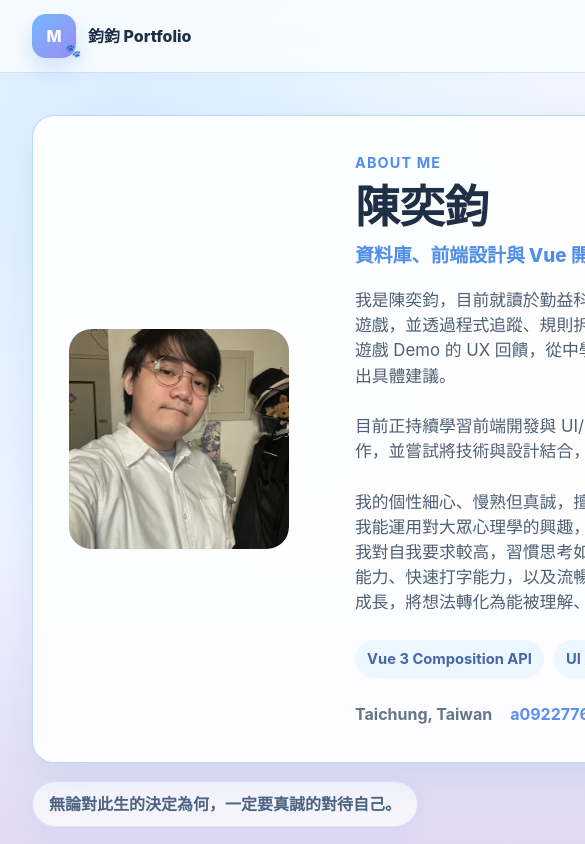
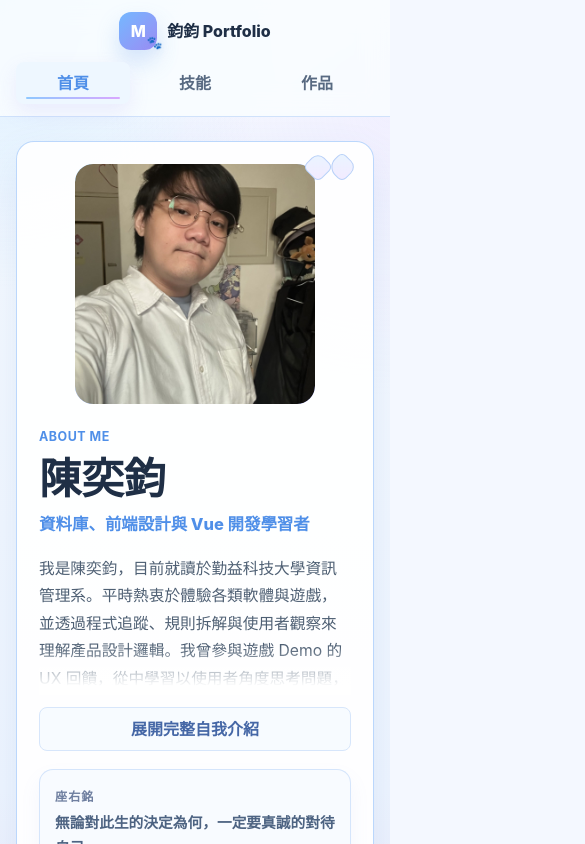
Before and after one commit to an80546/MyPortfolio, a Vue app: page / in a window 390 px wide. Shown: the top 844 px of the page, 585 px wide, since content can reach past the window. Built offline with nearby package versions, Linux system fonts and the light colour scheme.

Commit message:
手機板+大修整

```diff
--- a/src/App.vue
+++ b/src/App.vue
@@ -25,7 +25,6 @@ import NavBar from './components/NavBar.vue'
 }
 
 body {
-  min-width: 1024px;
   min-height: 100vh;
   margin: 0;
   background:
@@ -114,4 +113,43 @@ a {
   transform: translateY(-2px);
   box-shadow: 0 14px 28px rgba(151, 138, 238, 0.18);
 }
+
+@media (max-width: 720px) {
+  body {
+    overflow-x: hidden;
+    background:
+      radial-gradient(circle at 0% 0%, rgba(144, 203, 255, 0.26), transparent 18rem),
+      radial-gradient(circle at 100% 8%, rgba(221, 196, 255, 0.2), transparent 18rem),
+      linear-gradient(180deg, #f7fbff 0%, #eef5ff 58%, #dfd2ef 100%);
+  }
+
+  .app-shell {
+    width: min(100% - 32px, 560px);
+    padding: 24px 0 46px;
+  }
+
+  .page-header {
+    margin-bottom: 22px;
+  }
+
+  .eyebrow {
+    font-size: 0.78rem;
+    letter-spacing: 0.04em;
+  }
+
+  .page-title {
+    font-size: clamp(1.85rem, 9vw, 2.25rem);
+  }
+
+  .page-description {
+    font-size: 0.98rem;
+  }
+
+  .primary-link,
+  .secondary-link,
+  .button {
+    min-height: 44px;
+    padding: 11px 16px;
+  }
+}
 </style>
--- a/src/components/NavBar.vue
+++ b/src/components/NavBar.vue
@@ -117,4 +117,46 @@ const route = useRoute()
   opacity: 1;
   transform: scaleX(1);
 }
+
+@media (max-width: 720px) {
+  .nav-bar {
+    width: min(100% - 32px, 560px);
+    min-height: 0;
+    flex-direction: column;
+    align-items: stretch;
+    gap: 12px;
+    padding: 12px 0;
+  }
+
+  .brand {
+    justify-content: center;
+    gap: 10px;
+  }
+
+  .brand-mark {
+    width: 38px;
+    height: 38px;
+    border-radius: 12px;
+  }
+
+  .nav-links {
+    display: grid;
+    grid-template-columns: repeat(3, 1fr);
+    gap: 8px;
+  }
+
+  .nav-links a {
+    display: inline-flex;
+    min-height: 42px;
+    align-items: center;
+    justify-content: center;
+    padding: 8px 10px;
+    text-align: center;
+  }
+
+  .nav-links a::after {
+    right: 10px;
+    left: 10px;
+  }
+}
 </style>
--- a/src/components/ProfileCard.vue
+++ b/src/components/ProfileCard.vue
@@ -1,4 +1,6 @@
 <script setup>
+import { ref } from 'vue'
+
 // defineProps 用來接收上層傳入的 profile 資料，讓元件可以重複使用不同資料。
 defineProps({
   profile: {
@@ -6,6 +8,8 @@ defineProps({
     required: true,
   },
 })
+
+const isIntroExpanded = ref(false)
 </script>
 
 <template>
@@ -18,7 +22,7 @@ defineProps({
       <p class="eyebrow">About Me</p>
       <h1>{{ profile.name }}</h1>
       <p class="title">{{ profile.title }}</p>
-      <p class="intro">我是陳奕鈞，目前就讀於勤益科技大學資訊管理系。平時熱衷於體驗各類軟體與遊戲，並透過程式追蹤、規則拆解與使用者觀察來理解產品設計邏輯。我曾參與遊戲 Demo 的 UX
+      <p class="intro" :class="{ 'intro--collapsed': !isIntroExpanded }">我是陳奕鈞，目前就讀於勤益科技大學資訊管理系。平時熱衷於體驗各類軟體與遊戲，並透過程式追蹤、規則拆解與使用者觀察來理解產品設計邏輯。我曾參與遊戲 Demo 的 UX
         回饋，從中學習以使用者角度思考問題，並透過分析與整理提出具體建議。 <br><br>
 
         目前正持續學習前端開發與 UI/UX 設計，熟悉 Vue 基礎、資料整理與介面製作，並嘗試將技術與設計結合，打造兼具功能性與良好體驗的作品。
@@ -26,6 +30,14 @@ defineProps({
 
         我的個性細心、慢熟但真誠，擅長傾聽與客觀分析。當團隊遇到迷惘或問題時，我能運用對大眾心理學的興趣，協助夥伴釐清現況並共同尋找解決方向。同時，我對自我要求較高，習慣思考如何優化流程與提升效率，也具備良好的文字表達能力、快速打字能力，以及流暢的溝通能力。希望未來能持續在資訊與設計領域成長，將想法轉化為能被理解、被使用的優質產品。
       </p>
+      <button class="intro-toggle" type="button" @click="isIntroExpanded = !isIntroExpanded">
+        {{ isIntroExpanded ? '收合自我介紹' : '展開完整自我介紹' }}
+      </button>
+
+      <aside class="motto-card" aria-label="座右銘">
+        <span class="motto-label">座右銘</span>
+        <p>{{ profile.motto }}</p>
+      </aside>
 
       <ul class="highlight-list">
         <!-- v-for 會依照陣列資料重複產生畫面；:key 幫助 Vue 追蹤每個項目。 -->
@@ -133,6 +145,35 @@ h1 {
   font-size: 1.05rem;
 }
 
+.intro-toggle {
+  display: none;
+}
+
+.motto-card {
+  width: min(520px, 100%);
+  margin-top: 18px;
+  border: 1px solid rgba(205, 224, 251, 0.82);
+  border-radius: 14px;
+  padding: 14px 18px;
+  background: rgba(247, 251, 255, 0.84);
+  box-shadow: 0 10px 20px rgba(124, 150, 232, 0.08);
+}
+
+.motto-label {
+  color: #6f7fa0;
+  font-size: 0.76rem;
+  font-weight: 800;
+  letter-spacing: 0.08em;
+}
+
+.motto-card p {
+  margin: 4px 0 0;
+  color: #4d6382;
+  font-size: 0.92rem;
+  font-weight: 700;
+  line-height: 1.7;
+}
+
 .highlight-list {
   display: flex;
   flex-wrap: wrap;
@@ -162,4 +203,112 @@ h1 {
 .meta a {
   color: #5b8eed;
 }
+
+@media (max-width: 720px) {
+  .profile-card {
+    grid-template-columns: 1fr;
+    gap: 24px;
+    border-radius: 18px;
+    padding: 22px;
+  }
+
+  .profile-card::before,
+  .profile-card::after {
+    top: 14px;
+    width: 20px;
+    height: 20px;
+  }
+
+  .profile-card::before {
+    right: 44px;
+  }
+
+  .profile-card::after {
+    right: 20px;
+  }
+
+  .profile-card:hover {
+    transform: none;
+  }
+
+  .avatar,
+  .profile-photo {
+    width: min(100%, 240px);
+    height: auto;
+    aspect-ratio: 1;
+  }
+
+  .avatar {
+    justify-self: center;
+    border-radius: 18px;
+  }
+
+  .profile-photo {
+    border-radius: 18px;
+  }
+
+  h1 {
+    font-size: clamp(2rem, 12vw, 2.65rem);
+  }
+
+  .title {
+    font-size: 1.03rem;
+  }
+
+  .intro {
+    position: relative;
+    max-width: none;
+    overflow: hidden;
+    font-size: 0.98rem;
+    line-height: 1.75;
+  }
+
+  .intro--collapsed {
+    max-height: 8.75rem;
+  }
+
+  .intro--collapsed::after {
+    position: absolute;
+    right: 0;
+    bottom: 0;
+    left: 0;
+    height: 3rem;
+    content: "";
+    background: linear-gradient(180deg, rgba(255, 255, 255, 0), #ffffff 82%);
+  }
+
+  .intro-toggle {
+    display: inline-flex;
+    width: 100%;
+    min-height: 44px;
+    align-items: center;
+    justify-content: center;
+    margin-top: 12px;
+    border: 1px solid #d7e6fb;
+    border-radius: 8px;
+    color: #4567a6;
+    background: #f7fbff;
+    font-weight: 800;
+    cursor: pointer;
+  }
+
+  .motto-card {
+    padding: 13px 15px;
+  }
+
+  .highlight-list {
+    gap: 8px;
+  }
+
+  .highlight-list li {
+    font-size: 0.86rem;
+  }
+
+  .meta {
+    flex-direction: column;
+    gap: 8px;
+    font-size: 0.92rem;
+    word-break: break-word;
+  }
+}
 </style>
--- a/src/components/ProjectDetail.vue
+++ b/src/components/ProjectDetail.vue
@@ -188,4 +188,68 @@ h2 {
   margin: 10px 0 0;
   color: #4f6074;
 }
+
+@media (max-width: 840px) {
+  .detail-heading {
+    grid-template-columns: 1fr;
+  }
+
+  .feature-list {
+    grid-template-columns: 1fr;
+  }
+}
+
+@media (max-width: 720px) {
+  .detail-card {
+    border-radius: 16px;
+    padding: 22px;
+  }
+
+  .detail-heading {
+    gap: 24px;
+  }
+
+  h1 {
+    font-size: clamp(1.85rem, 9vw, 2.25rem);
+  }
+
+  .detail-heading p:not(.eyebrow) {
+    font-size: 0.98rem;
+    line-height: 1.75;
+  }
+
+  .demo-link {
+    width: 100%;
+    min-height: 44px;
+    border-radius: 8px;
+  }
+
+  .meta-grid {
+    gap: 10px;
+  }
+
+  .meta-grid div {
+    border-radius: 14px;
+    padding: 14px;
+  }
+
+  .detail-section,
+  .result-box {
+    margin-top: 28px;
+  }
+
+  .tag-list {
+    gap: 8px;
+  }
+
+  .tag-list li {
+    font-size: 0.84rem;
+  }
+
+  .feature-list li,
+  .result-box {
+    border-radius: 14px;
+    padding: 14px;
+  }
+}
 </style>
--- a/src/data/profile.js
+++ b/src/data/profile.js
@@ -4,6 +4,7 @@ export const profile = {
   title: '資料庫、前端設計與 Vue 開發學習者',
   location: 'Taichung, Taiwan',
   email: 'a0922776220@gmail.com',
+  motto: '無論對此生的決定為何，一定要真誠的對待自己。',
   intro:
     '我正在學習前端與 UI/UX 設計，熟悉 Vue 基礎、資料整理與介面製作。個性細心、慢熟但真誠，喜歡用柔軟的視覺，把想法做成能被理解的作品。',
   highlights: ['Vue 3 Composition API', 'UI 版面設計', '互動式網站製作'],
--- a/src/views/HomeView.vue
+++ b/src/views/HomeView.vue
@@ -7,7 +7,6 @@ import { profile } from '../data/profile'
 <template>
   <div class="home-view">
     <ProfileCard :profile="profile" />
-    <p class="home-tagline">無論對此生的決定為何，一定要真誠的對待自己。</p>
     <section class="home-actions">
       <div>
         <p class="eyebrow">Portfolio Assignment</p>
@@ -24,18 +23,6 @@ import { profile } from '../data/profile'
 .home-view {
   display: grid;
   gap: 22px;
-}
-
-.home-tagline {
-  width: fit-content;
-  margin: -4px 0 4px;
-  border: 1px solid rgba(205, 224, 251, 0.82);
-  border-radius: 999px;
-  padding: 10px 16px;
-  color: #4d6382;
-  background: rgba(255, 255, 255, 0.72);
-  box-shadow: 0 12px 24px rgba(124, 150, 232, 0.08);
-  font-weight: 700;
 }
 
 .home-actions {
@@ -62,4 +49,27 @@ h2 {
   flex-shrink: 0;
   gap: 12px;
 }
+
+@media (max-width: 720px) {
+  .home-view {
+    gap: 18px;
+  }
+
+  .home-actions {
+    align-items: stretch;
+    flex-direction: column;
+    gap: 16px;
+    border-radius: 16px;
+    padding: 20px;
+  }
+
+  .action-links {
+    flex-direction: column;
+    gap: 10px;
+  }
+
+  .action-links a {
+    width: 100%;
+  }
+}
 </style>
--- a/src/views/ProjectDetailView.vue
+++ b/src/views/ProjectDetailView.vue
@@ -54,4 +54,16 @@ const project = computed(() => projects.find((item) => item.id === route.params.
   margin: 12px 0 0;
   color: #5b6b80;
 }
+
+@media (max-width: 720px) {
+  .back-link {
+    width: 100%;
+    margin-bottom: 16px;
+  }
+
+  .not-found {
+    border-radius: 16px;
+    padding: 22px;
+  }
+}
 </style>
--- a/src/views/SkillsView.vue
+++ b/src/views/SkillsView.vue
@@ -16,7 +16,7 @@ import { skills } from '../data/skills'
 
     <div class="skills-grid">
       <!-- 將 skills 陣列用 v-for 轉成多張 SkillCard，並用 props 傳入單一 skill。 -->
-      <SkillCard v-for="skill in skills" :key="skill.id" :skill="skill" />
+      <SkillCard v-for="skill in skills" :key="skill.id" :skill="skill" logo-only />
     </div>
 
     <section class="certifications-section" aria-labelledby="certifications-title">
@@ -54,7 +54,26 @@ import { skills } from '../data/skills'
 
 .skills-grid {
   display: grid;
-  grid-template-columns: repeat(2, minmax(0, 1fr));
-  gap: 22px;
+  grid-template-columns: repeat(auto-fit, minmax(180px, 1fr));
+  gap: 16px;
+}
+
+@media (max-width: 720px) {
+  .certifications-section {
+    margin-top: 34px;
+  }
+
+  .section-header {
+    margin-bottom: 14px;
+  }
+
+  .section-header h2 {
+    font-size: 1.42rem;
+  }
+
+  .skills-grid {
+    grid-template-columns: 1fr;
+    gap: 12px;
+  }
 }
 </style>
```
Also changed, not shown: src/components/ProjectCard.vue (+38 -29 lines), src/components/SkillCard.vue (+120 -4 lines), src/data/skills.js (+16 -26 lines), src/views/ProjectsView.vue (+18 -47 lines), 2 other files (tests, documents, lock files or other folders).
